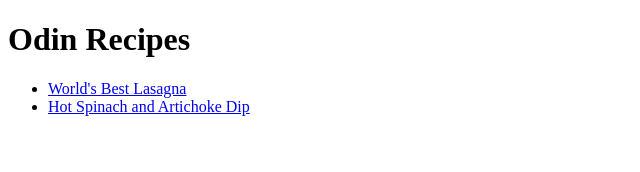
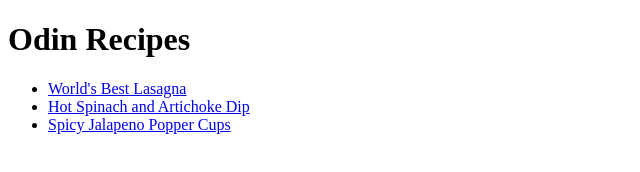
Before and after one commit to ascarnati/odin-recipes, a plain HTML site: page index.html in a window 1280 px wide. Shown: the whole page, without its empty margins (0-640 px from the left). Drawn offline with Linux system fonts and the light colour scheme.

Commit message:
Add last recipe to index.html

```diff
--- a/index.html
+++ b/index.html
@@ -10,6 +10,7 @@
         <ul>
             <li><a href="recipes/lasagna.html">World's Best Lasagna</a></li>
             <li><a href="recipes/artichokedip.html">Hot Spinach and Artichoke Dip</a></li>
+            <li><a href="recipes/jalapenopoppers.html">Spicy Jalapeno Popper Cups</a></li>
         </ul>
     </body>
 </html>
```
